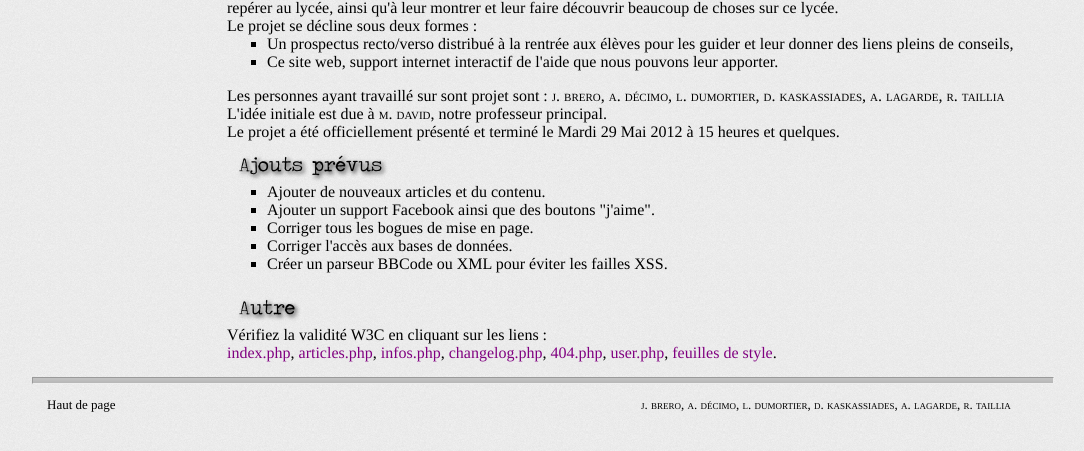
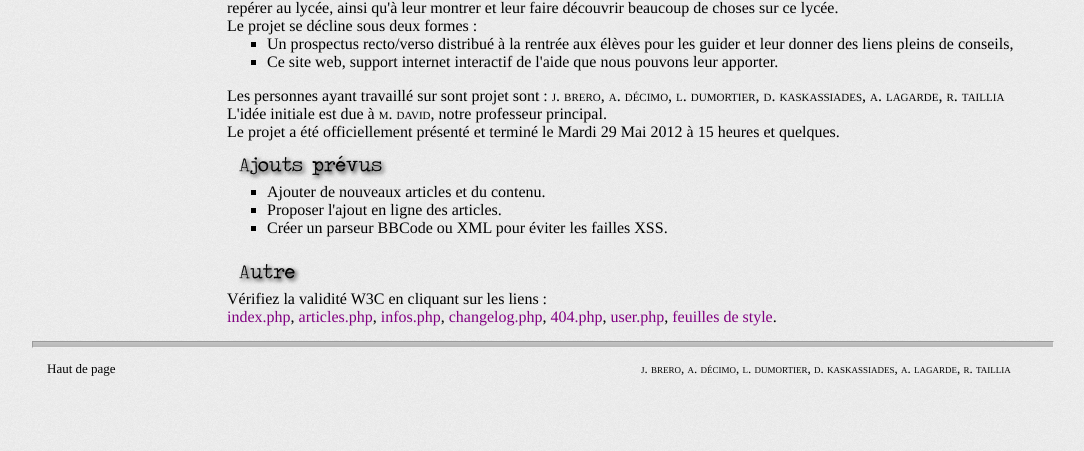
Before and after one commit to MisterDA/GuideDuLyceen, a PHP site: page /apropos.php in a window 1280 px wide. Shown: the part 275-726 px from the top of the page, without its empty margins (98-1182 px from the left). Run offline with PHP 8.4, Linux system fonts and the light colour scheme; data that the repository does not hold is empty.

Commit message:
Correction des ToDo.

```diff
--- a/apropos.php
+++ b/apropos.php
@@ -70,9 +70,7 @@
 			<h2 id="ajouts_prevus">Ajouts prévus</h2>
 				<ul>
 					<li>Ajouter de nouveaux articles et du contenu.</li>
-					<li>Ajouter un support Facebook ainsi que des boutons "j'aime".</li>
-					<li>Corriger tous les bogues de mise en page.</li>
-					<li>Corriger l'accès aux bases de données.</li>
+					<li>Proposer l'ajout en ligne des articles.</li>
 					<li>Créer un parseur BBCode ou XML pour éviter les failles XSS.</li>
 				</ul>
 			<h2 id="version">Autre</h2>
```
